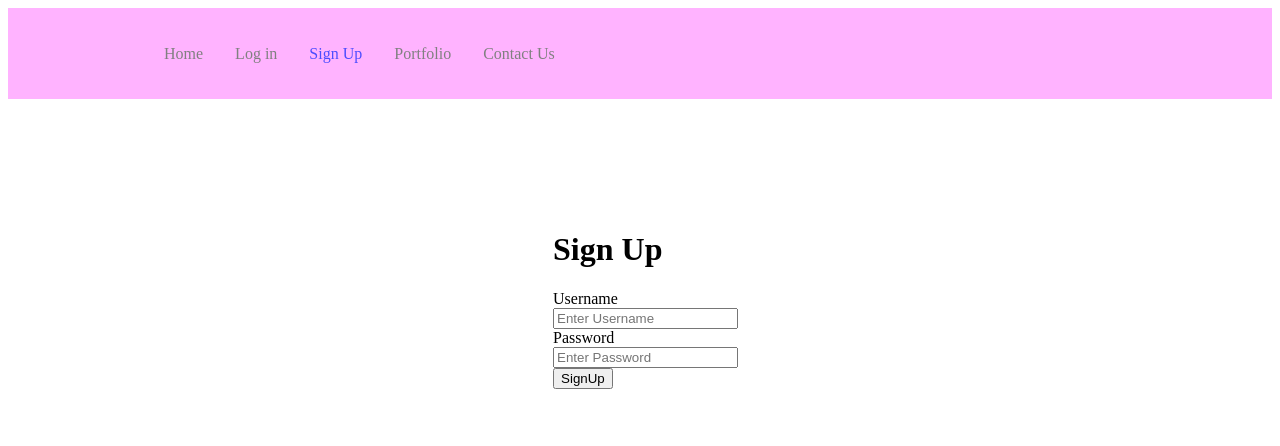
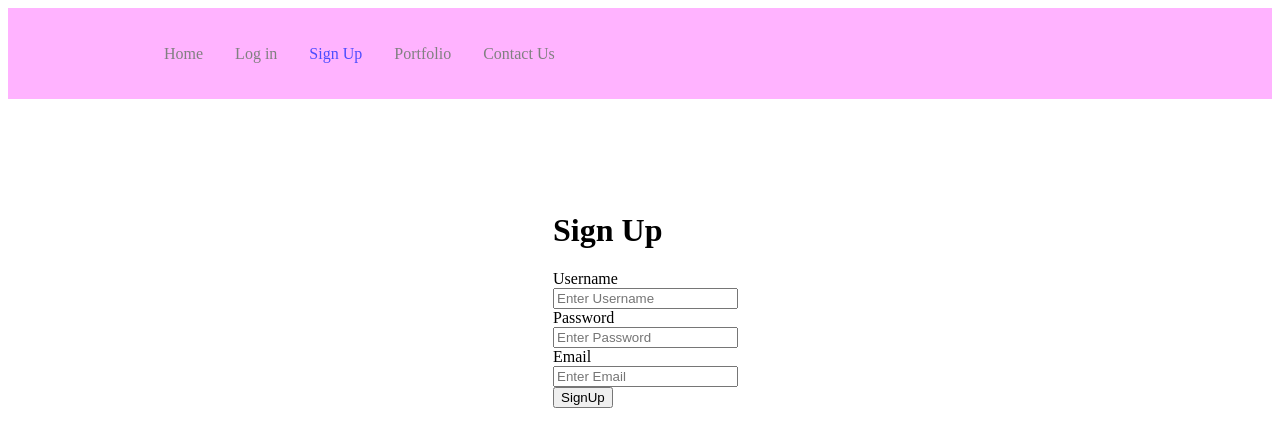
Before and after one commit to guardd/cs307, a React (Create React App) app in the folder project-website/: page /signup in a window 1280 px wide. Shown: the top 446 px of the page. Built offline with nearby package versions, Linux system fonts and the light colour scheme.

Commit message:
Added email text slot Added some comments to help future development

```diff
--- a/project-website/src/pages/signup.js
+++ b/project-website/src/pages/signup.js
@@ -3,6 +3,11 @@ import React, {useEffect, useState} from "react";
 const SignUp = () => {
   const [username, pushUsername]=useState(null)
   const [password, pushPassword]=useState(null)
+  const [email, pushEmail]=useState(null)
+  //TODO STEPS : When pressing submit button, check duplicate username / email, return email in use / username in use
+  //Then, password check (can omit for now)
+  //Then, send email to user, send user to code checking screen
+  //Then, if code succeeds, send user data to server, log user in
   return (
     <div className="signUp-container">
 
@@ -18,6 +23,11 @@ const SignUp = () => {
               <label>Password</label>
               <input type="text" onChange={pushPassword}
               className="signUp-password-input" placeholder="Enter Password"/>
+            </div>
+            <div className="signUp-Email">
+              <label>Email</label>
+              <input type="text" onChange={pushEmail}
+              className="signUp-password-input" placeholder="Enter Email"/>
             </div>
             <div className="signUp-button">
               <button type="submit" className="signUp-button-button">
```
